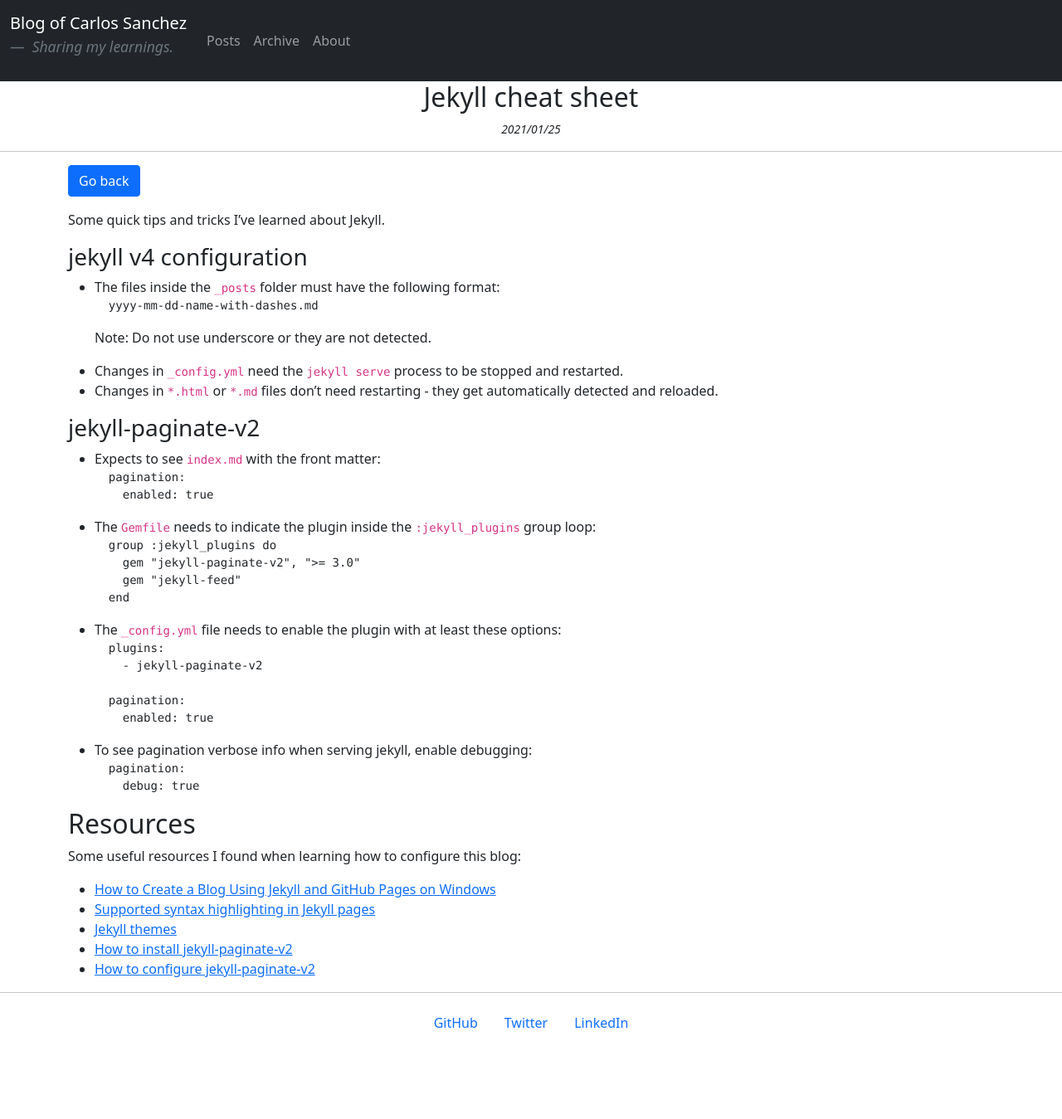
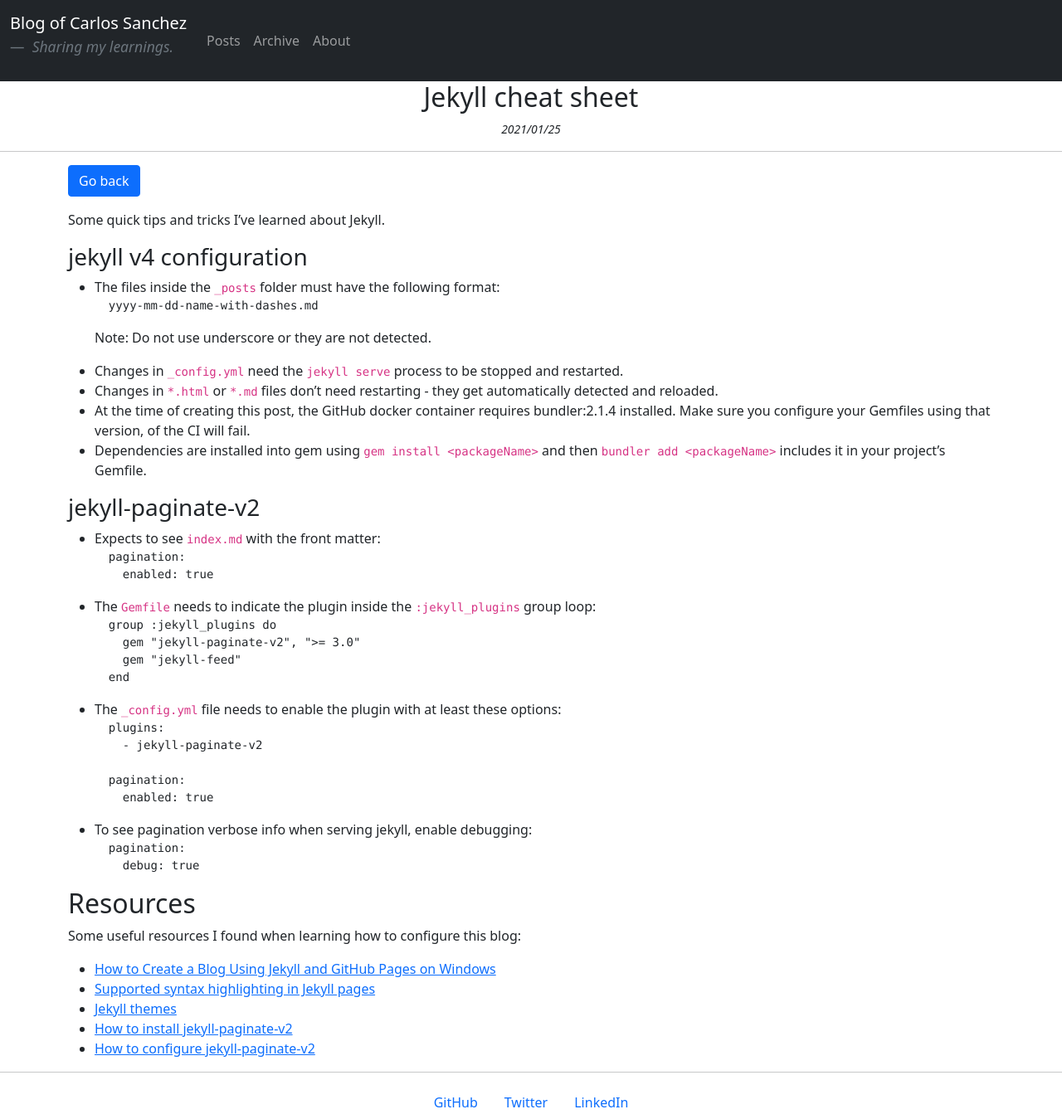
Before and after one commit to carlossanlop/carlossanlop.github.io, a Jekyll site: the page built from _posts/2021-01-24-jekyll.md, in a window 1280 px wide. Shown: the whole page at 83% size. Built offline with Jekyll 4.4.1, drawn with Linux system fonts in a browser that asks for light colours; before the commit the page ends 1253 px from its top, so only the background shows below that.

Commit message:
Extra info in jekyll post

```diff
--- a/_posts/2021-01-24-jekyll.md
+++ b/_posts/2021-01-24-jekyll.md
@@ -17,6 +17,8 @@
   Note: Do not use underscore or they are not detected.
 - Changes in `_config.yml` need the `jekyll serve` process to be stopped and restarted.
 - Changes in `*.html` or `*.md` files don't need restarting - they get automatically detected and reloaded.
+- At the time of creating this post, the GitHub docker container requires bundler:2.1.4 installed. Make sure you configure your Gemfiles using that version, of the CI will fail.
+- Dependencies are installed into gem using `gem install <packageName>` and then `bundler add <packageName>` includes it in your project's Gemfile.
 
 ### jekyll-paginate-v2
 
```
